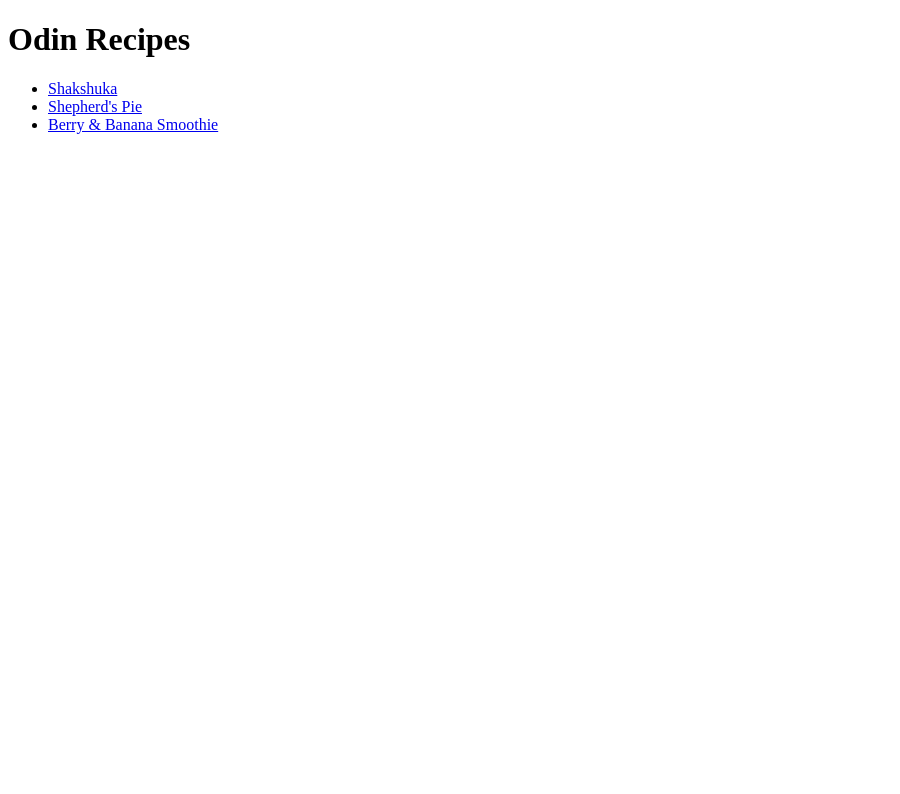
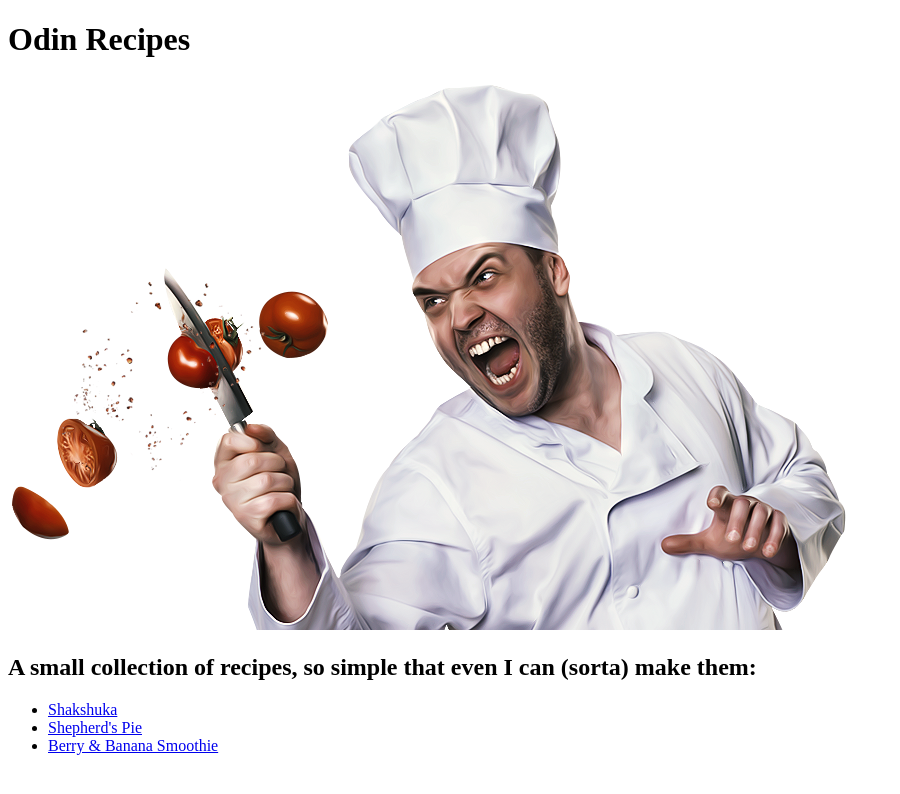
Before and after one commit to mhaugh745/odin-recipes, a plain HTML site: page index.html in a window 1280 px wide. Shown: the whole page, without its empty margins (0-900 px from the left). Drawn offline with Linux system fonts and the light colour scheme.

Commit message:
Added image to index.html

```diff
--- a/index.html
+++ b/index.html
@@ -6,6 +6,8 @@
 </head>
 <body>
     <h1>Odin Recipes</h1>
+    <img src="images/chef-image.png" alt="Chef chopping tomatoes">
+    <h2>A small collection of recipes, so simple that even I can (sorta) make them:</h2>
     <ul>
         <li>
             <a href="recipes/shakshuka.html">Shakshuka</a>
```
Also changed, not shown: images/chef-image.png (added).
